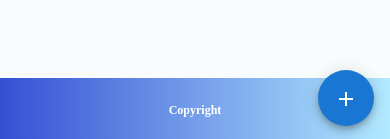
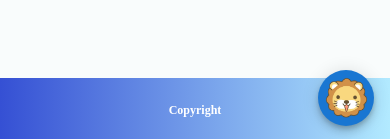
Before and after one commit to mororyou/libecity-fukuoka, a Next.js app: page / in a window 390 px wide. Shown: the part 702-841 px from the top of the page. Built offline with nearby package versions, Linux system fonts and the light colour scheme.

Commit message:
Update Layout.tsx

```diff
--- a/src/components/Layout.tsx
+++ b/src/components/Layout.tsx
@@ -9,6 +9,18 @@ import {
   SpeedDialAction,
   SpeedDialIcon,
 } from '@mui/material'
+import CalendarMonthOutlinedIcon from '@mui/icons-material/CalendarMonthOutlined'
+import ListAltIcon from '@mui/icons-material/ListAlt'
+import PostAddOutlinedIcon from '@mui/icons-material/PostAddOutlined'
+import DashboardOutlinedIcon from '@mui/icons-material/DashboardOutlined'
+import Image from 'next/image'
+
+const actions = [
+  { icon: <CalendarMonthOutlinedIcon />, name: 'カレンダー' },
+  { icon: <ListAltIcon />, name: '一覧画面' },
+  { icon: <PostAddOutlinedIcon />, name: '新規登録' },
+  { icon: <DashboardOutlinedIcon />, name: 'トップ' },
+]
 
 type Props = {
   children: ReactNode
@@ -30,14 +42,26 @@ const Layout: FC<Props> = ({ children }) => {
       <ToastContainer />
       <SpeedDial
         ariaLabel="BottomMenu"
-        className=" fixed bottom-4 right-4 sm:hidden"
-        icon={<SpeedDialIcon />}
+        className="fixed bottom-4 right-4 sm:hidden"
+        icon={
+          <Image
+            src={'/images/libecity/president_icon.webp'}
+            width={41}
+            height={40}
+            alt="両学長"
+          />
+        }
         onClose={handleClose}
         onOpen={handleOpen}
         open={open}
       >
-        <SpeedDialAction />
-        <SpeedDialAction />
+        {actions.map((action) => (
+          <SpeedDialAction
+            key={action.name}
+            icon={action.icon}
+            tooltipTitle={action.name}
+          />
+        ))}
       </SpeedDial>
     </div>
   )
```
